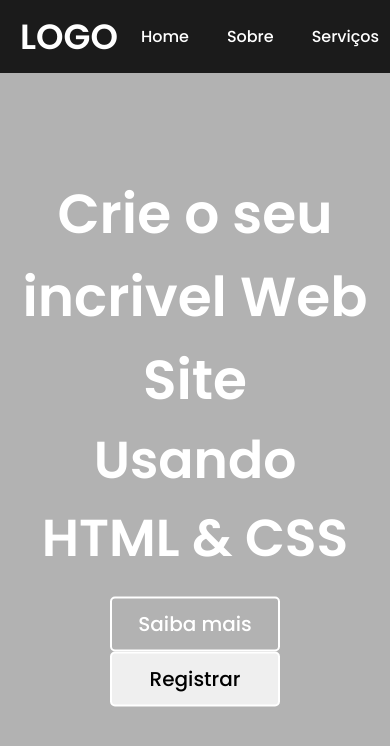
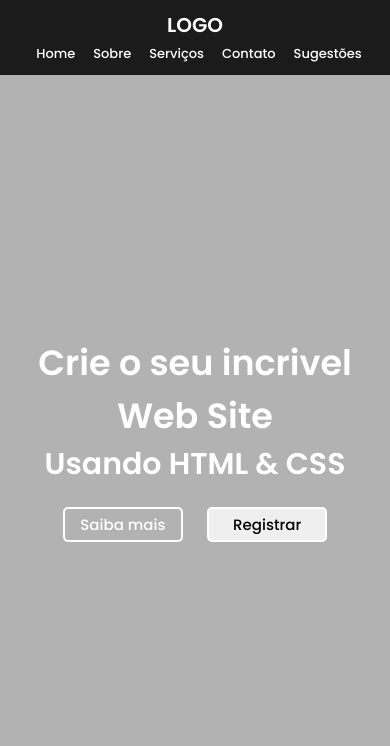
Before and after one commit to GYOPIVA/Web-Site-layout, a plain HTML site: page index.html in a window 390 px wide. Drawn offline with Linux system fonts and the light colour scheme.

Commit message:
Update style.css

```diff
--- a/css/style.css
+++ b/css/style.css
@@ -127,3 +127,28 @@ nav .menu {
     background: #fff;
     color: #000;
 }
+@media screen and (max-width:800px) and (max-height:1000px) {
+
+    .menu .logo a{
+        font-size: 20px;
+    }
+    .menu ul li a{
+        padding: 5px;
+        font-size: 13px;
+    }
+    .center .title{
+        font-size: 35px;
+    }
+    .center .sub_title{
+        font-size: 30px;
+    }
+    .center .btns button{
+        height: 35px;
+        width: 120px;
+        font-size: 15px;
+    }
+    .menu{
+        display: flex;
+        flex-direction: column;
+    }
+}
```
